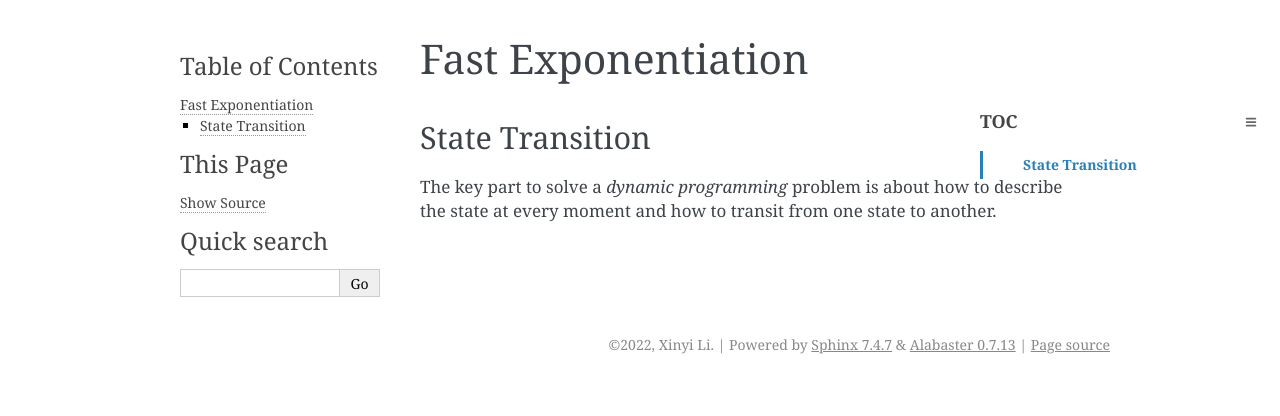
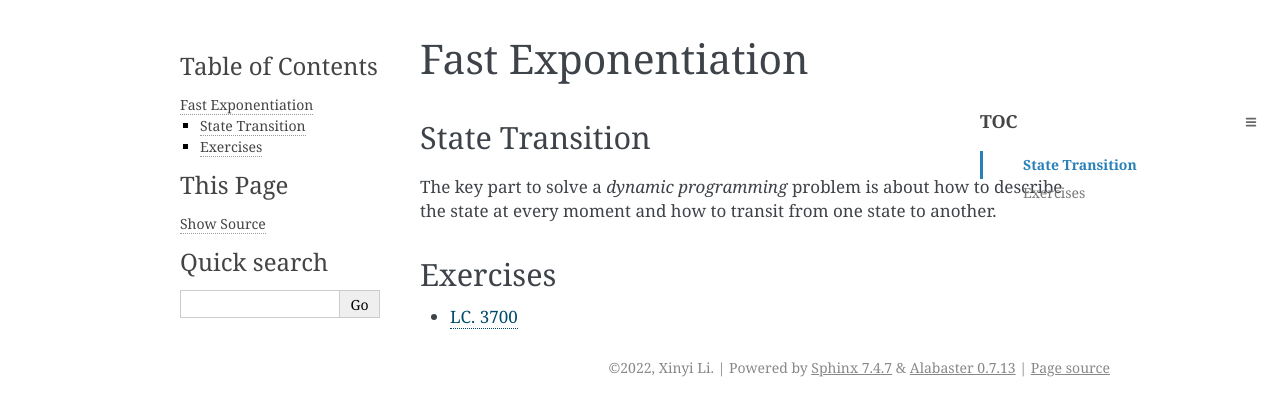
Before and after one commit to li-xin-yi/lctemplates, a Sphinx documentation site: the page built from docs/source/fast-exponentiation.md, in a window 1280 px wide. Shown: the top 416 px of the page. Built offline with Sphinx 7.4.7, drawn with Linux system fonts in a browser that asks for light colours.

Commit message:
Add exercises section to fast exponentiation documentation

```diff
--- a/docs/source/fast-exponentiation.md
+++ b/docs/source/fast-exponentiation.md
@@ -3,3 +3,10 @@
 ## State Transition
 
 The key part to solve a *dynamic programming* problem is about how to describe the state at every moment and how to transit from one state to another.
+
+
+
+
+## Exercises
+
+- [LC. 3700](https://leetcode.com/problems/number-of-zigzag-arrays-ii/description/)
```
